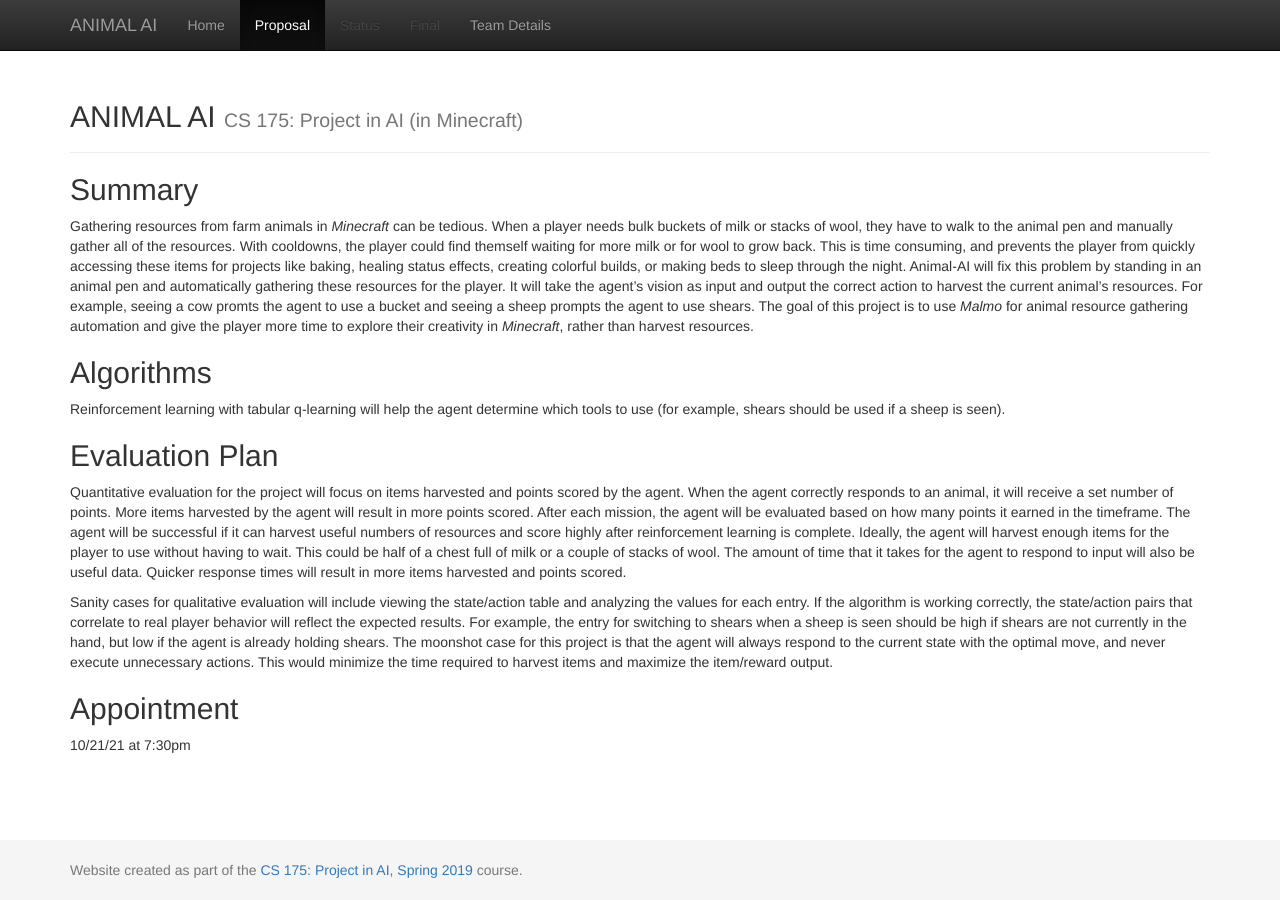
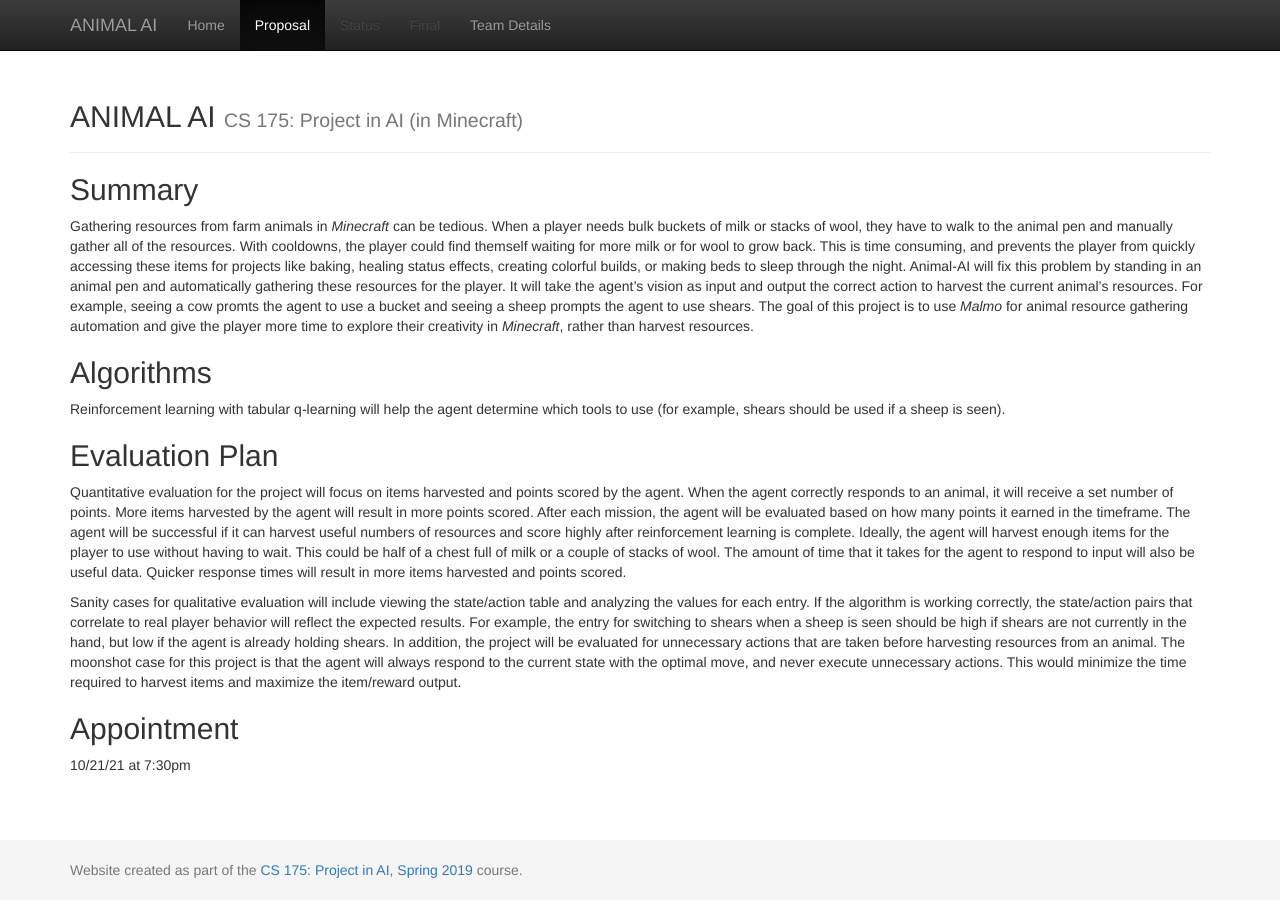
Before and after one commit to brandonmeyer/BarnyardBot, a Jekyll site: the page built from docs/proposal.md, in a window 1280 px wide. Built offline with Jekyll 4.4.1, drawn with Linux system fonts in a browser that asks for light colours.

Commit message:
Update proposal.md

```diff
--- a/docs/proposal.md
+++ b/docs/proposal.md
@@ -12,7 +12,7 @@ Reinforcement learning with tabular q-learning will help the agent determine whi
 ## Evaluation Plan
 Quantitative evaluation for the project will focus on items harvested and points scored by the agent. When the agent correctly responds to an animal, it will receive a set number of points. More items harvested by the agent will result in more points scored. After each mission, the agent will be evaluated based on how many points it earned in the timeframe.  The agent will be successful if it can harvest useful numbers of resources and score highly after reinforcement learning is complete. Ideally, the agent will harvest enough items for the player to use without having to wait. This could be half of a chest full of milk or a couple of stacks of wool. The amount of time that it takes for the agent to respond to input will also be useful data. Quicker response times will result in more items harvested and points scored.
 
-Sanity cases for qualitative evaluation will include viewing the state/action table and analyzing the values for each entry. If the algorithm is working correctly, the state/action pairs that correlate to real player behavior will reflect the expected results. For example, the entry for switching to shears when a sheep is seen should be high if shears are not currently in the hand, but low if the agent is already holding shears. The moonshot case for this project is that the agent will always respond to the current state with the optimal move, and never execute unnecessary actions. This would minimize the time required to harvest items and maximize the item/reward output.
+Sanity cases for qualitative evaluation will include viewing the state/action table and analyzing the values for each entry. If the algorithm is working correctly, the state/action pairs that correlate to real player behavior will reflect the expected results. For example, the entry for switching to shears when a sheep is seen should be high if shears are not currently in the hand, but low if the agent is already holding shears. In addition, the project will be evaluated for unnecessary actions that are taken before harvesting resources from an animal. The moonshot case for this project is that the agent will always respond to the current state with the optimal move, and never execute unnecessary actions. This would minimize the time required to harvest items and maximize the item/reward output.
 
 ## Appointment
 10/21/21 at 7:30pm
```
